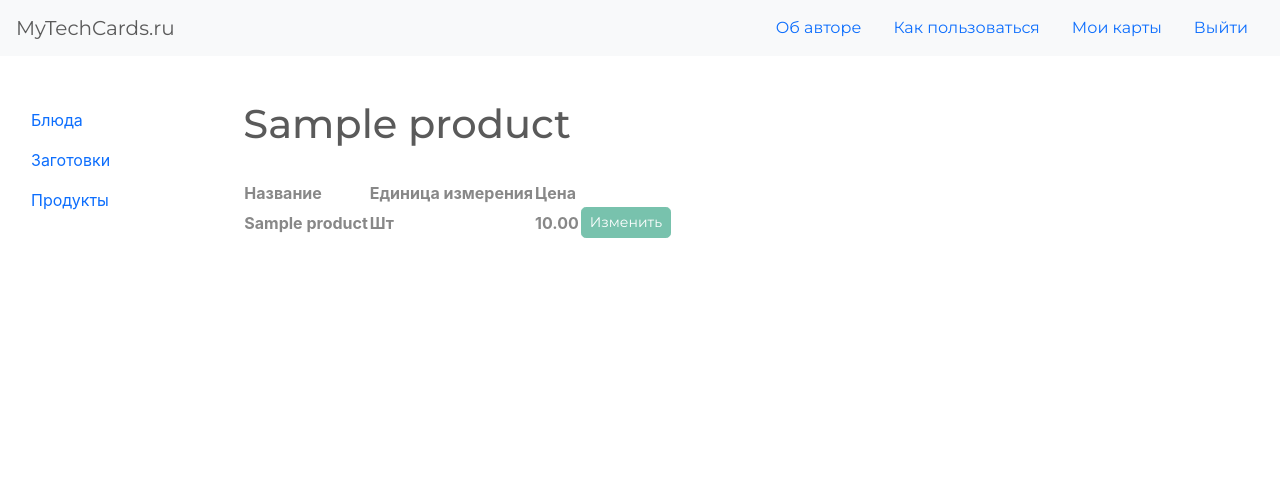
After one commit to ilinNE/techcard, a Django app: page /cards/product/1/ in a window 1280 px wide. The commit adds this page. Shown: the top 479 px of the page. Run offline with Django 3.2, Linux system fonts and the light colour scheme; a user stored in the database is signed in; tables that the repository leaves empty hold one stand-in row (values such as "Sample post"); lists and menus that the app fills with data are empty; some libraries are stand-ins or nearby versions.

Commit message:
Table style

```diff
--- a/techcard/cards/models.py
+++ b/techcard/cards/models.py
@@ -36,8 +36,8 @@ class TechCard(models.Model):
 
 class Product(models.Model):
     class Unit(models.TextChoices):
-        PCS = '1', 'Шт'
-        KG = '2', 'Кг'
+        PCS = 'Шт', 'Шт'
+        KG = 'Кг', 'Кг'
     name = models.CharField(max_length=30)
     owner = models.ForeignKey(
         User,
--- a/techcard/cards/urls.py
+++ b/techcard/cards/urls.py
@@ -1,15 +1,18 @@
 from django.urls import path
 
 from .views import (product_list, product_create, techcard_create,
-                    techcard_list, techcard_detail, techcard_edit)
+                    techcard_list, techcard_detail, techcard_edit,
+                    product_detail, product_edit)
 
 app_name = 'cards'
 
 urlpatterns = [
     path('product/', product_list, name='product_list'),
     path('product/create/', product_create, name='product_create'),
+    path('product/<int:product_id>/', product_detail, name='product_detail'),
+    path('product/<int:product_id>/edit/', product_edit, name='product_edit'),
     path('create/', techcard_create, name='techcard_create'),
     path('<int:techcard_id>/edit/', techcard_edit, name='techcard_edit'),
-    path('<int:id>/', techcard_detail, name='techcard_list'),
+    path('<int:id>/', techcard_detail, name='techcard_detail'),
     path('', techcard_list, name='techcard_list')
 ]
--- a/techcard/cards/views.py
+++ b/techcard/cards/views.py
@@ -30,7 +30,7 @@ def product_create(request):
         new_product.owner = user
         new_product.save()
         return redirect('cards:product_list')
-    return render(request, 'cards/product_create.html', {'form': form})
+    return render(request, 'cards/product_create_edit.html', {'form': form})
 
 
 @login_required
@@ -44,14 +44,56 @@ def techcard_list(request):
 
 
 @login_required
+def product_list(request):
+    user = request.user
+    products = Product.objects.filter(owner=user)
+    context = {
+        'products': products
+    }
+    return render(request, 'cards/product_list.html', context)
+
+
+@login_required
+def product_detail(request, product_id):
+    user = request.user
+    product = get_object_or_404(Product, id=product_id)
+    if product.owner != user:
+        redirect(reverse('index'))
+    context = {
+        'product': product,
+    }
+    return render(request, 'cards/product_detail.html', context)
+
+
+@login_required
+def product_edit(request, product_id):
+    product = get_object_or_404(Product, id=product_id)
+    form = ProductForm(
+        request.POST or None,
+        files=request.FILES or None,
+        instance=product
+    )
+    if form.is_valid():
+        form.save()
+        return redirect('cards:product_list')
+    context = {
+        'form': form,
+        'is_edit': True,
+        'product_id': product_id
+    }
+    return render(request, 'cards/product_create_edit.html', context)
+
+
+
+@login_required
 def techcard_detail(request, id):
     user = request.user
-    techcard = get_object_or_404(TechCard, id=id)
-    if techcard.owner != user:
+    product = get_object_or_404(TechCard, id=id)
+    if product.owner != user:
         redirect(reverse('index'))
-    ingridients = techcard.ingridients.all()
+    ingridients = product.ingridients.all()
     context = {
-        'techcard': techcard,
+        'product': product,
         'ingridients': ingridients,
         'techcard_id': id
     }
@@ -77,19 +119,19 @@ def techcard_create(request):
         'techcard_form': techcard_form,
         'ingridient_formset': ingridient_formset
         }
-    return render(request, 'cards/techcard_create.html', context )
+    return render(request, 'cards/techcard_create_edit.html', context )
 
 
 @login_required
 def techcard_edit(request, techcard_id):
-    techcard = get_object_or_404(TechCard, id=techcard_id)
+    product = get_object_or_404(TechCard, id=techcard_id)
     user = request.user
     techcard_form = TechCardForm(
         request.POST or None,
         files=request.FILES or None,
-        instance=techcard
+        instance=product
     )
-    ingridients = techcard.ingridients.filter(techcard=techcard)
+    ingridients = product.ingridients.filter(product=product)
     ingridient_formset = IngridientFormSet(
         request.POST or None,
         files=request.FILES or None,
@@ -107,4 +149,4 @@ def techcard_edit(request, techcard_id):
         return HttpResponse('OK')
     elif techcard_form.is_valid():
         return HttpResponse(f'{ingridient_formset.errors}')
-    return render(request, 'cards/techcard_create.html', context )
+    return render(request, 'cards/techcard_create_edit.html', context )
--- a/techcard/templates/cards/includes/side_menu.html
+++ b/techcard/templates/cards/includes/side_menu.html
@@ -1,11 +1,16 @@
 <ul class="nav flex-column nav-pills">
+    {% with request.resolver_match.view_name as view_name %}
     <li class="nav-item">
-      <a class="nav-link" href="#">Блюда</a>
+      <a class="nav-link {% if view_name == 'cards:techcard_list' %}active{% endif %}"
+         href="{% url 'cards:techcard_list' %}">Блюда</a>
     </li>
     <li class="nav-item">
-        <a class="nav-link active" href="#">Заготовки</a>
+        <a class="nav-link {% if view_name == 'about:author' %}active{% endif %}"
+           href="#">Заготовки</a>
     </li>
     <li class="nav-item">
-        <a class="nav-link" href="#">Продукты</a>
+        <a class="nav-link {% if view_name == 'cards:product_list' %}active{% endif %}"
+           href="{% url 'cards:product_list' %}">Продукты</a>
     </li>
+    {% endwith %}
 </ul>
--- /dev/null
+++ b/techcard/templates/cards/product_detail.html
@@ -0,0 +1,21 @@
+{% extends 'cards/base_cards.html' %}
+{% block content %}
+<h1>{{ product.name }}</h1>
+<br>
+<table>
+    <tr>
+      <th>Название</th>
+      <th>Единица измерения</th>
+      <th>Цена</th>
+    </tr>
+    <tr>
+      <th>{{ product.name }}</th>
+      <th>{{ product.unit }}</th>
+      <th>{{ product.price }}</th>
+      <th><a class="btn btn-primary btn-sm"
+             href="{% url 'cards:product_edit' product.id %}">Изменить</a>
+      </th>
+    </tr>
+</table>
+<br>
+{% endblock content %}
```
Also changed, not shown: techcard/templates/cards/product_create_edit.html (renamed from techcard/templates/cards/product_create.html, +6 -2 lines), techcard/templates/cards/product_list.html (added, +26 -0 lines), techcard/templates/cards/products_list.html (deleted, +0 -17 lines), techcard/templates/cards/techcard_list.html (+19 -2 lines), techcard/templates/cards/techcard_create_edit.html (renamed from techcard/templates/cards/techcard_create.html).
